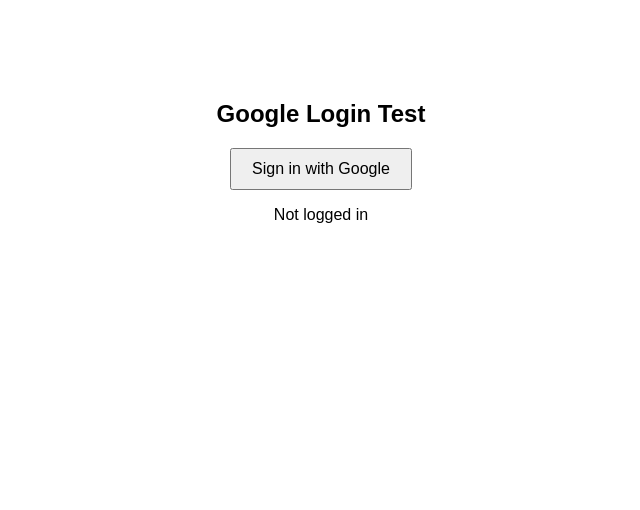
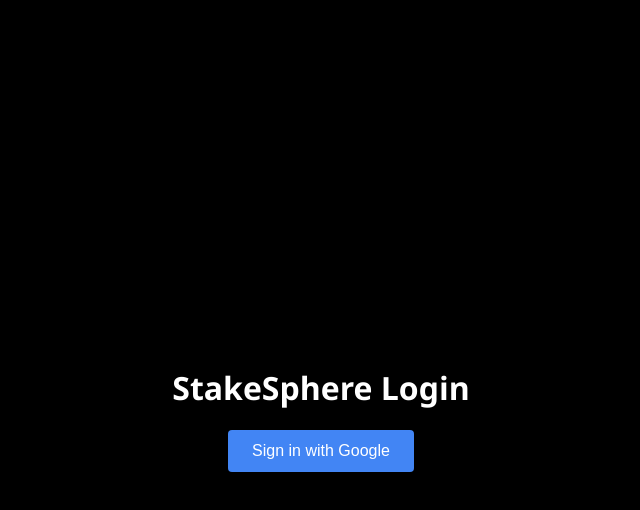
Before and after one commit to StakeDaemon/StakeDaemon.github.io, a plain HTML site: page login.html in a window 1280 px wide. Shown: the whole page, without its empty margins (319-959 px from the left). Drawn offline with nearby package versions, Linux system fonts and the light colour scheme.

Commit message:
Update login.html

```diff
--- a/login.html
+++ b/login.html
@@ -1,54 +1,53 @@
 <!DOCTYPE html>
 <html lang="en">
 <head>
-  <meta charset="UTF-8">
-  <title>Google Login Test</title>
-  <script src="https://cdn.jsdelivr.net/npm/@supabase/supabase-js@2.44.2/dist/umd/supabase.min.js"></script>
+  <meta charset="UTF-8" />
+  <meta name="viewport" content="width=device-width, initial-scale=1.0"/>
+  <title>StakeSphere Login</title>
+  <script src="https://cdn.jsdelivr.net/npm/@supabase/supabase-js"></script>
+  <style>
+    body {
+      background-color: #000;
+      color: #fff;
+      font-family: 'Segoe UI', sans-serif;
+      display: flex;
+      flex-direction: column;
+      align-items: center;
+      justify-content: center;
+      height: 100vh;
+    }
+    button {
+      background-color: #4285F4;
+      color: white;
+      border: none;
+      padding: 12px 24px;
+      font-size: 16px;
+      border-radius: 4px;
+      cursor: pointer;
+    }
+    button:hover {
+      background-color: #357ae8;
+    }
+  </style>
 </head>
-<body style="font-family: Arial; text-align:center; margin-top:100px;">
-  <h2>Google Login Test</h2>
-  <button id="loginBtn" style="padding:10px 20px; font-size:16px;">Sign in with Google</button>
-  <button id="logoutBtn" style="padding:10px 20px; font-size:16px; display:none;">Logout</button>
-  <p id="status"></p>
+<body>
+  <h1>StakeSphere Login</h1>
+  <button onclick="signInWithGoogle()">Sign in with Google</button>
 
   <script>
-    const SUPABASE_URL = "https://zgvluycfalorrgglyslf.supabase.co";
-    const SUPABASE_ANON_KEY = "eyJhbGciOiJIUzI1NiIsInR5cCI6IkpXVCJ9.eyJpc3MiOiJzdXBhYmFzZSIsInJlZiI6Inpndmx1eWNmYWxvcnJnZ2x5c2xmIiwicm9sZSI6ImFub24iLCJpYXQiOjE3NjI5NTM3MzcsImV4cCI6MjA3ODUyOTczN30.0SbpFSQUzm0BEsbIfaCsggW6iM1-qqG3UqexdntNzvw";
+    const supabase = supabase.createClient(
+      'https://zgvluycfalorrgglyslf.supabase.co',
+      'eyJhbGciOiJIUzI1NiIsInR5cCI6IkpXVCJ9.eyJpc3MiOiJzdXBhYmFzZSIsInJlZiI6Inpndmx1eWNmYWxvcnJnZ2x5c2xmIiwicm9sZSI6ImFub24iLCJpYXQiOjE3NjI5NTM3MzcsImV4cCI6MjA3ODUyOTczN30.0SbpFSQUzm0BEsbIfaCsggW6iM1-qqG3UqexdntNzvw'
+    );
 
-    const client = supabase.createClient(SUPABASE_URL, SUPABASE_ANON_KEY);
-
-    async function checkUser() {
-      const { data, error } = await client.auth.getUser();
-      const user = data?.user;
-      const status = document.getElementById('status');
-      const loginBtn = document.getElementById('loginBtn');
-      const logoutBtn = document.getElementById('logoutBtn');
-
-      if (user) {
-        status.innerHTML = `✅ Logged in as: <b>${user.email}</b>`;
-        loginBtn.style.display = 'none';
-        logoutBtn.style.display = 'inline-block';
-      } else {
-        status.innerHTML = 'Not logged in';
-        loginBtn.style.display = 'inline-block';
-        logoutBtn.style.display = 'none';
+    async function signInWithGoogle() {
+      const { error } = await supabase.auth.signInWithOAuth({
+        provider: 'google',
+      });
+      if (error) {
+        alert('Error signing in: ' + error.message);
       }
     }
-
-    document.getElementById('loginBtn').addEventListener('click', async () => {
-      const { data, error } = await client.auth.signInWithOAuth({
-        provider: 'google',
-        options: { redirectTo: window.location.href }
-      });
-      if (error) console.error('Error:', error.message);
-    });
-
-    document.getElementById('logoutBtn').addEventListener('click', async () => {
-      await client.auth.signOut();
-      checkUser();
-    });
-
-    checkUser();
   </script>
 </body>
 </html>
```
